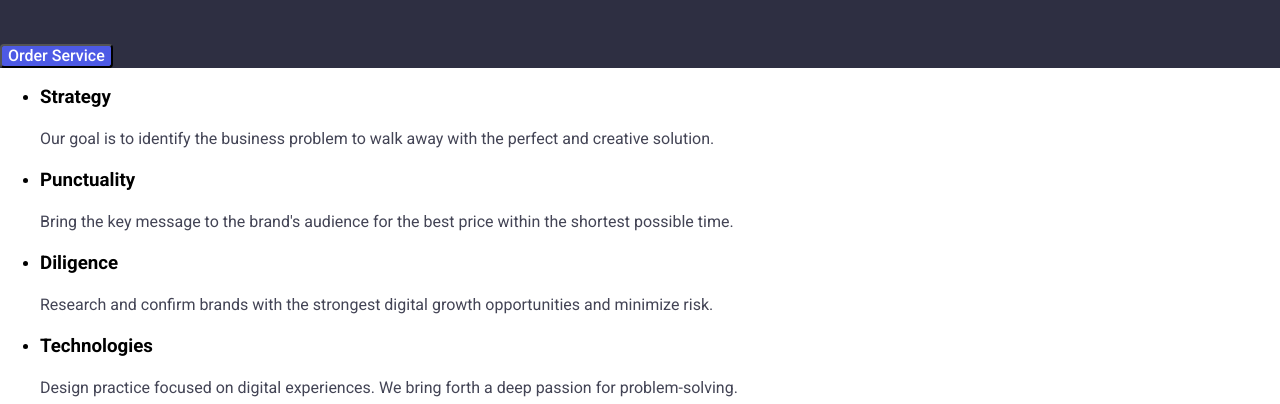
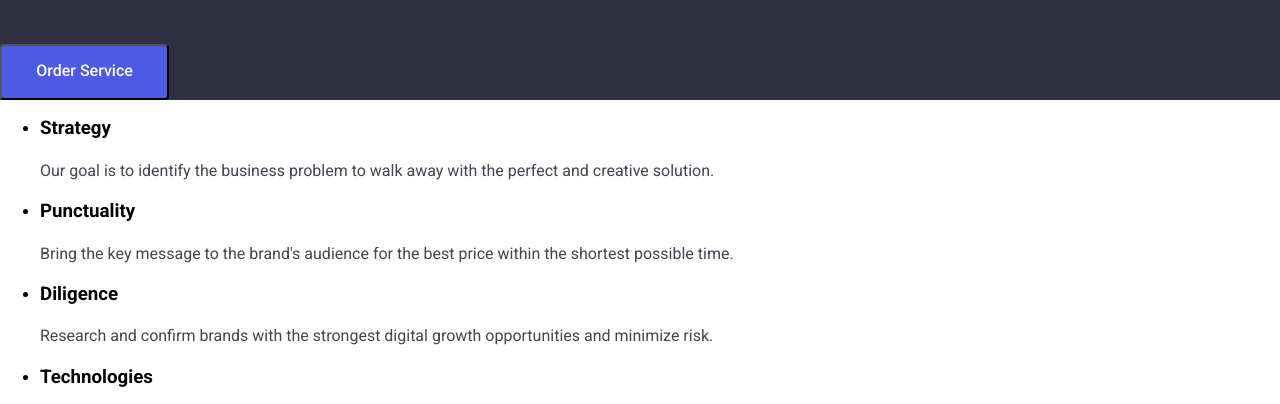
Before and after one commit to Serifesorucu/goit-markup-hw-02, a plain HTML site: page index.html in a window 1280 px wide. Shown: the part 381-785 px from the top of the page. Drawn offline with nearby package versions, Linux system fonts and the light colour scheme.

Commit message:
istenilen revizeler yapılmıştır.

```diff
--- a/css/styles.css
+++ b/css/styles.css
@@ -94,6 +94,9 @@ a:hover {
     color: var(--white);
     cursor: pointer;
     font-weight: 500;
+    width: 169px;
+    height: 56px;
+    padding: 8px;
     border-radius: 4px;
 }
 .Order-button:hover {
```
